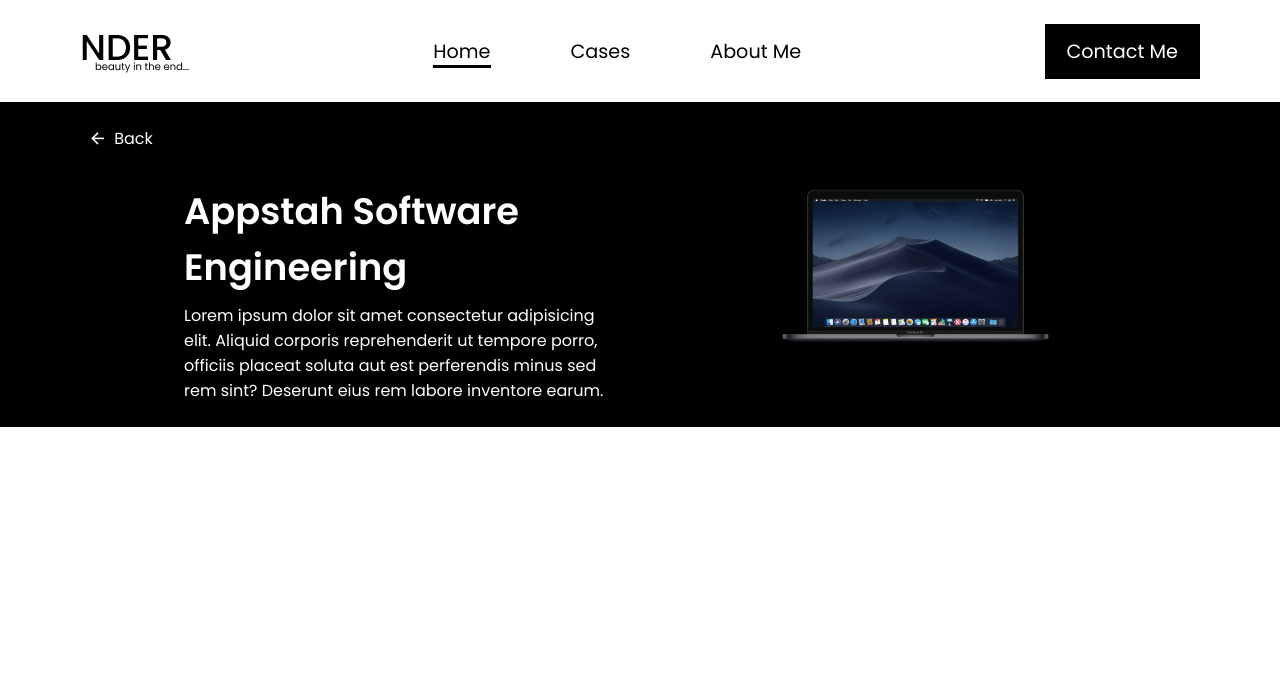
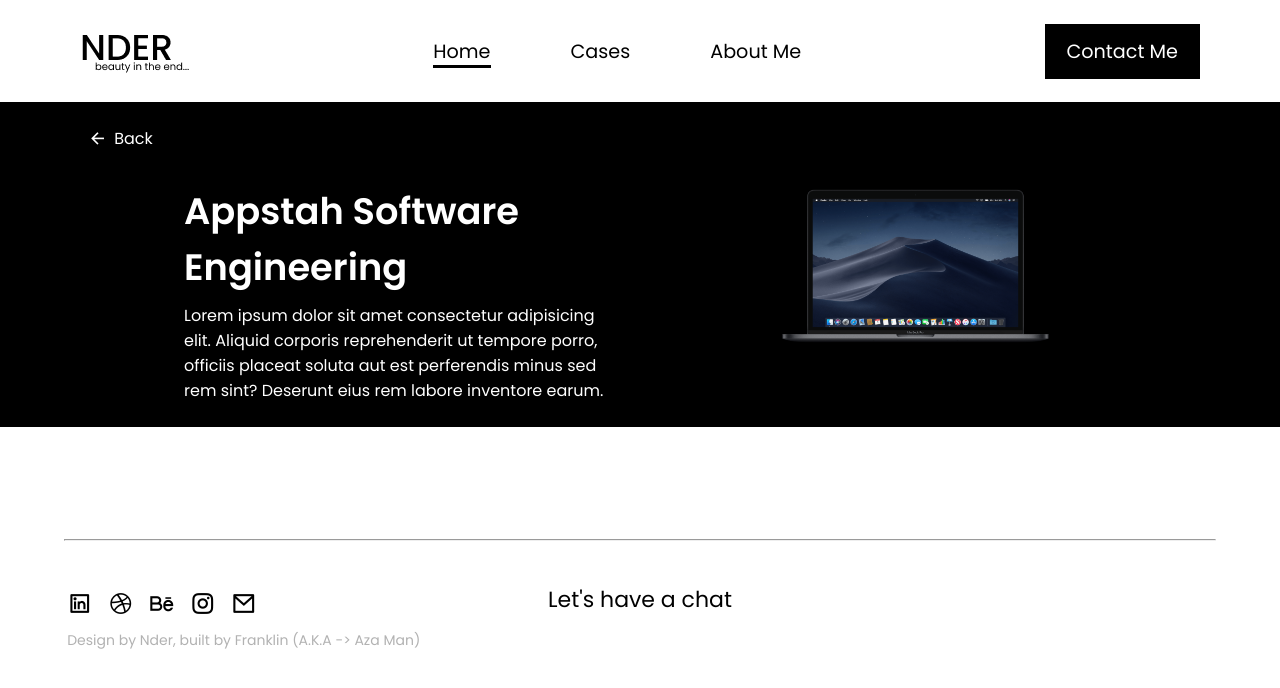
Before and after one commit to Franklin-raph/Nder, a plain HTML site: page casepage.html in a window 1280 px wide. Drawn offline with nearby package versions, Linux system fonts and the light colour scheme.

Commit message:
added footer to the case page

```diff
--- a/casepage.html
+++ b/casepage.html
@@ -47,6 +47,21 @@
     </section>
 
     <i class="ri-arrow-up-line" style="font-size: 1.2rem;" id="scrollToTop"></i>
+    <hr style="color: red; width: 90%; margin: 7rem auto 5px auto;" />
+    <foter style="position: relative;" class="caseFooter">
+        <section id="caseSocialLinks">
+            <a href="https://www.linkedin.com/in/goodness-nwankwo-nder-787481182/"><i class="ri-linkedin-box-line"></i></a>
+            <a href="https://dribbble.com/Nder_g"><i class="ri-dribbble-fill"></i></a>
+            <a href="https://www.behance.net/ndersstudio"><i class="ri-behance-line"></i></a>
+            <a href="https://www.instagram.com/nder_g/"><i class="ri-instagram-line"></i></a>
+            <a href="nwankwogoodness@gmail.com"><i class="ri-mail-line"></i></a>
+        </section>
+        <p class="caseTradeMark">
+            Design by Nder, built by Franklin (A.K.A -> Aza Man)
+        </p>
+        <p class="chat">Let's have a chat</p>
+    </footer>
+
     <script src="/js/main.js"></script>
 </body>
 </html>
```
